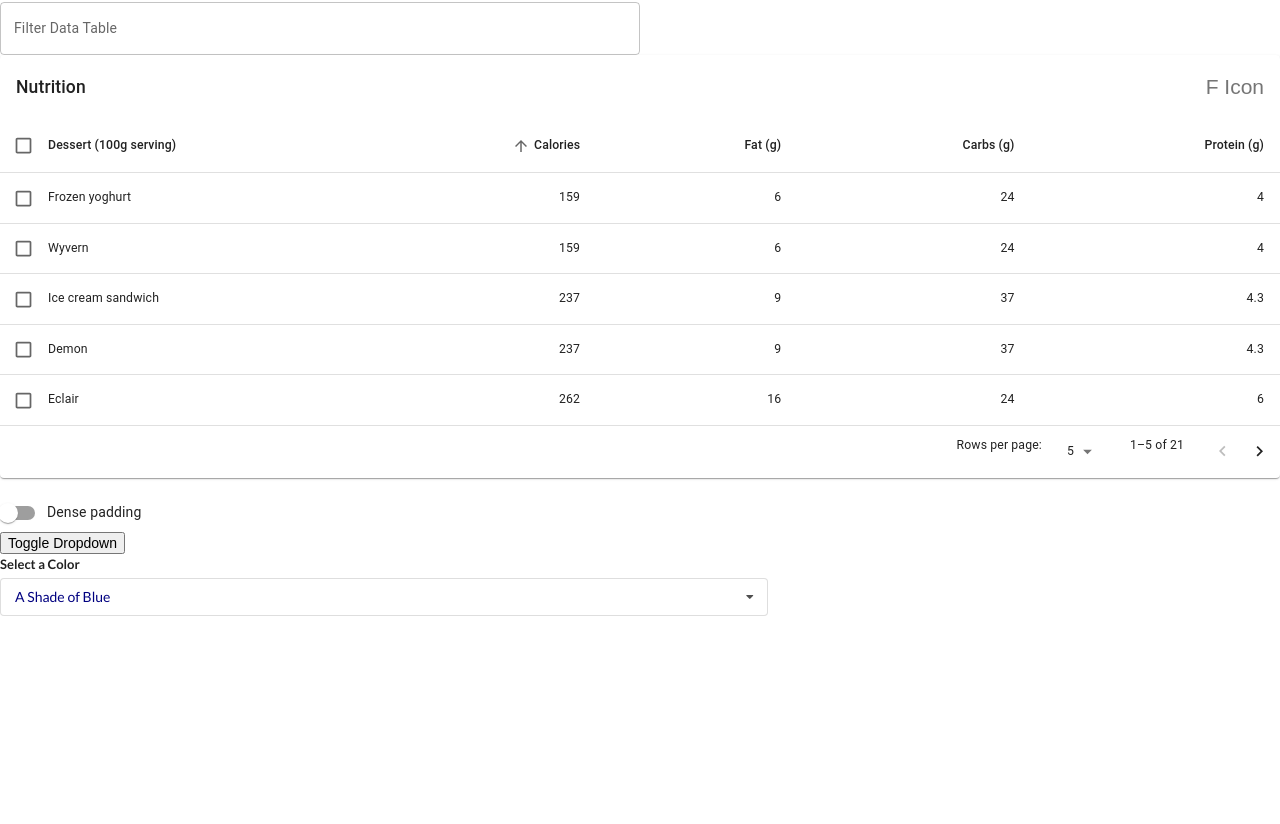
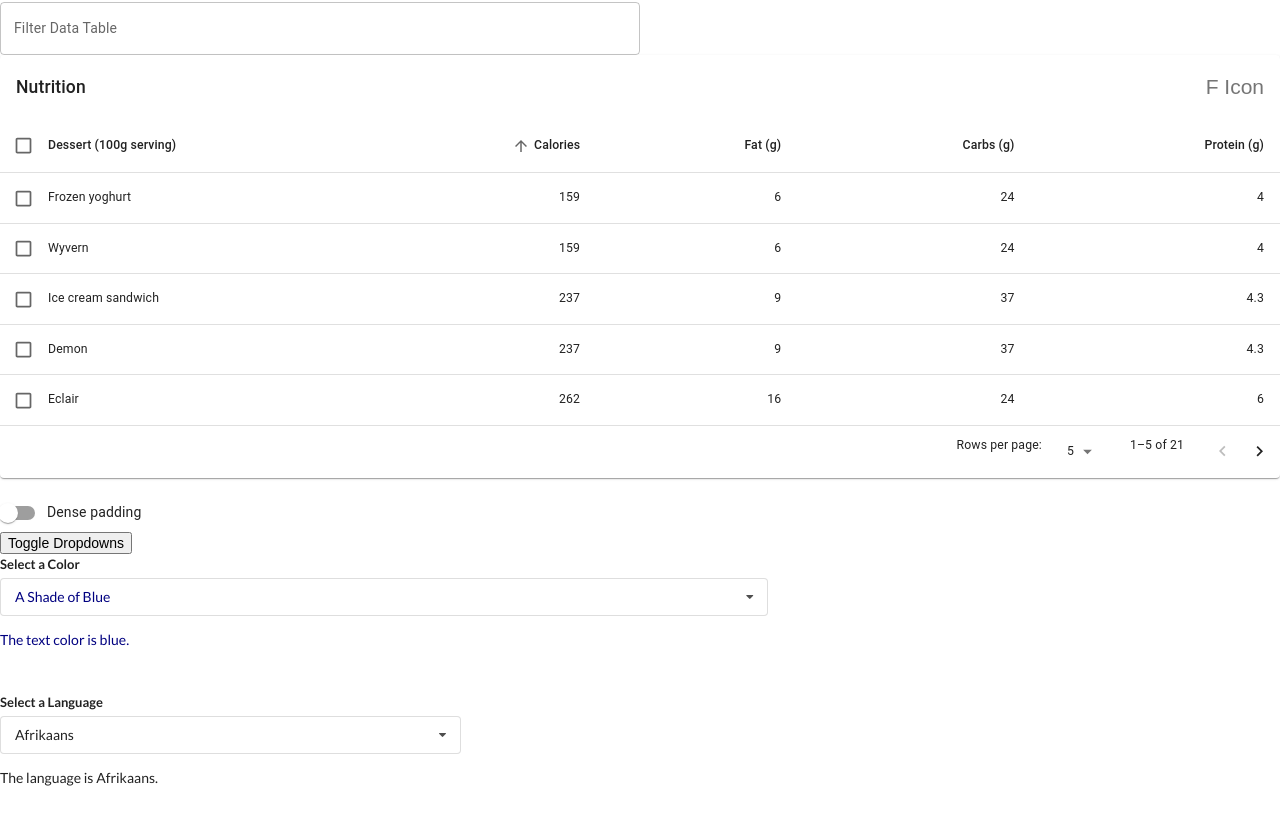
Before and after one commit to NickKarsant/Widgets2.0, a React (Create React App) app: page / in a window 1280 px wide. Shown: the part 411-1235 px from the top of the page. Before the commit the page ends 1055 px from the top, so only its background shows below. Built offline with nearby package versions, Linux system fonts and the light colour scheme.

Commit message:
add text display for color Dropdown, start Translate component

```diff
--- a/src/App.js
+++ b/src/App.js
@@ -1,6 +1,6 @@
 import React, {useEffect, useState} from 'react';
-import {items, options} from './data/database.js'
-import {Search, Accordion, EnhancedTable, Dropdown} from './components/'
+import {items, colors} from './data/database.js'
+import {Search, Accordion, EnhancedTable, Dropdown, Translate} from './components/'
 import TextField from '@mui/material/TextField';
 import axios from 'axios';
 
@@ -9,7 +9,7 @@ import axios from 'axios';
 export const App = () => {
   const [searchValue, setSearchValue] = useState(null);
   const [results, setResults] = useState('');
-  const [selected, setSelected] = useState(options[0])
+  const [selected, setSelected] = useState(colors[0])
   const [showDropdown, setShowDropdown] = useState(true)
 
 
@@ -42,7 +42,7 @@ export const App = () => {
 
       return () => {
         clearTimeout(timeoutId)
-       };
+      };
     }
 
   }, [searchValue, results.length])
@@ -72,11 +72,16 @@ export const App = () => {
 
 
       <div className='dropdown'>
-      <button onClick={()=>{setShowDropdown(!showDropdown)}}>Toggle Dropdown</button>
+      <button onClick={()=>{setShowDropdown(!showDropdown)}}>Toggle Dropdowns</button>
       { showDropdown &&
-        <Dropdown selected={selected}  onSelectedChange={setSelected} options={options}/>
+      <>
+
+        <Dropdown selected={selected}  onSelectedChange={setSelected} options={colors}/>
+        <Translate/>
+      </>
       }
       </div>
+
 
     </div>
 
--- a/src/components/Dropdown.js
+++ b/src/components/Dropdown.js
@@ -2,10 +2,13 @@ import React, {useState, useEffect, useRef}  from 'react'
 
 export const Dropdown = ({options, selected, onSelectedChange}) => {
   const [openDropdown, setOpenDropdown] = useState(false)
+  const [currentOption, setCurrentOption] = useState(options[0])
   const ref = useRef();
+
 
   const makeSelection = (option) => {
     onSelectedChange(option)
+    setCurrentOption(option)
     setOpenDropdown(!openDropdown)
   }
 
@@ -38,7 +41,7 @@ const renderedOptions = options.filter((item => item.value !== selected.value ))
     <div className="ui form" ref={ref}  style={{width: '60%', paddingBottom: '2em'}}>
       <div className="field">
         <label className='label'>
-          Select a Color
+        {currentOption.hex  ? 'Select a Color' : 'Select a Language'}
         </label>
         <div  onClick={() => {setOpenDropdown(!openDropdown)}  }  className={`ui selection dropdown ${ openDropdown ? 'visible active' : ''}`}>
           <div className="text" style={{color: selected ? `#${selected.hex}` : `#${options[0].hex}` }}>
@@ -51,6 +54,11 @@ const renderedOptions = options.filter((item => item.value !== selected.value ))
           </i>
         </div>
       </div>
+
+
+      <p style={{color: `#${currentOption.hex}` }}> {currentOption.hex  ? `The text color is ${currentOption.value}.` : `The language is ${currentOption.label}.`}   </p>
+
+
     </div>
   );
 }
--- /dev/null
+++ b/src/components/Translate.js
@@ -0,0 +1,32 @@
+import React, {useState, useEffect}  from 'react'
+import {Dropdown} from './Dropdown'
+import {languages} from '../data/database.js'
+
+
+
+export const Translate = ({options}) => {
+  const [selectedLanguage, setSelectedLanguage] = useState(languages[0])
+
+
+
+
+
+
+// const renderedOptions = options.filter((item => item.value !== selected.value )).map((option) => {
+//   return (
+//   <div key={option.value} style={{color:`#${option.hex}`}} onClick={() => {makeSelection(option)}} className="item">
+//   {option.label}
+//   </div>
+//   );
+// });
+
+
+
+
+
+return (
+  <div className=""   style={{width: '60%', paddingBottom: '2em'}}>
+  <Dropdown selected={selectedLanguage}  onSelectedChange={setSelectedLanguage} options={languages}/>
+    </div>
+  );
+}
--- a/src/components/index.js
+++ b/src/components/index.js
@@ -2,3 +2,4 @@ export * from './Accordion';
 export * from './Datatable';
 export * from './Dropdown';
 export * from './Search';
+export * from './Translate';
--- a/src/data/database.js
+++ b/src/data/database.js
@@ -30,7 +30,32 @@ export const items = [
   }
 ];
 
-export const options = [
+
+export const languages = [
+  {
+    label: 'Afrikaans',
+  value: 'af'
+  },
+  {
+    label: 'Arabic',
+  value: 'ar'
+  },
+  {
+    label: 'Chinese',
+  value: 'ch'
+  },
+  {
+    label: 'Greek',
+  value: 'gr'
+  },
+  {
+    label: 'Hindi',
+  value: 'hi'
+  },
+];
+
+
+export const colors = [
 
   {
     label: "A Shade of Blue",
```
Also changed, not shown: src/components/Convert.js (added, +8 -0 lines).
